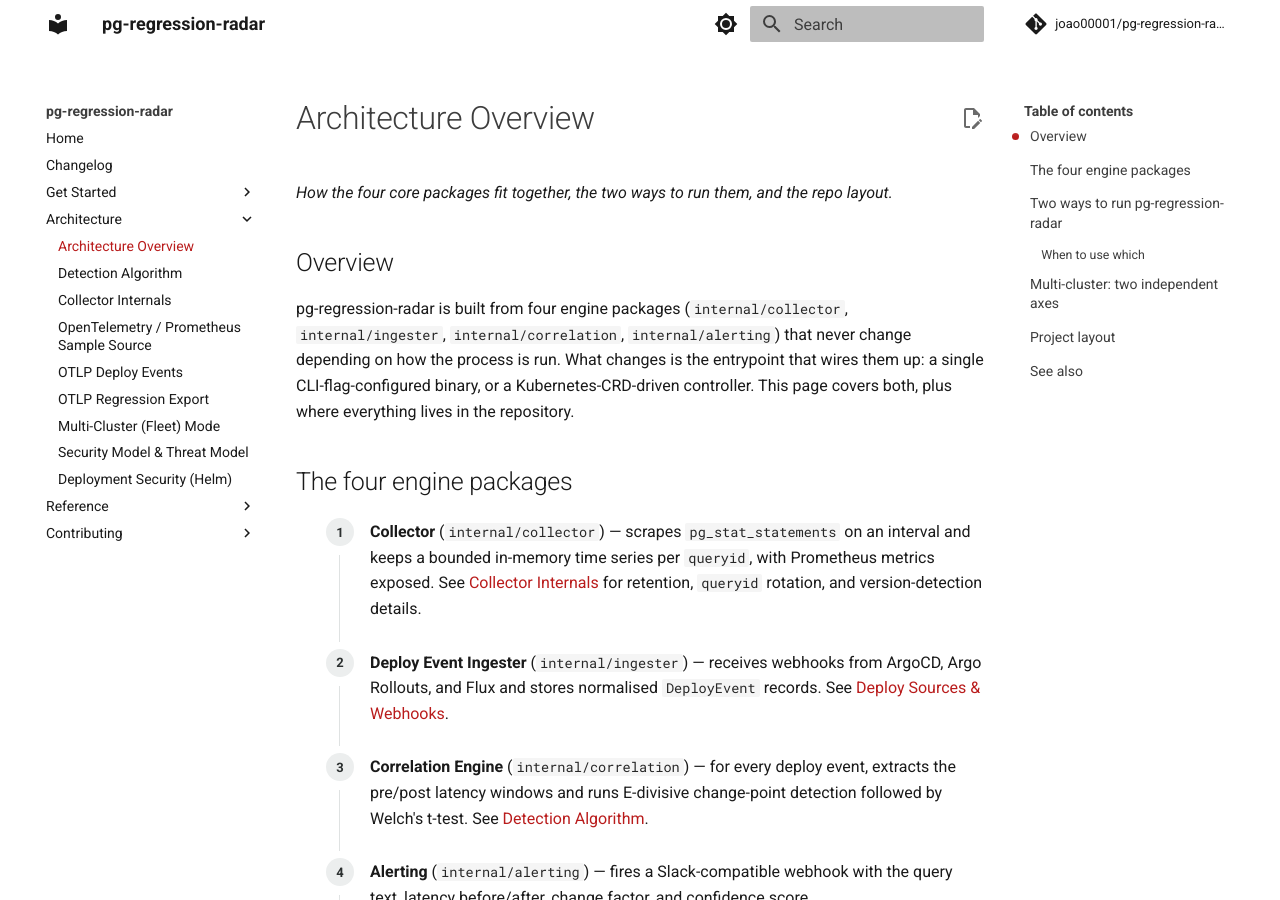
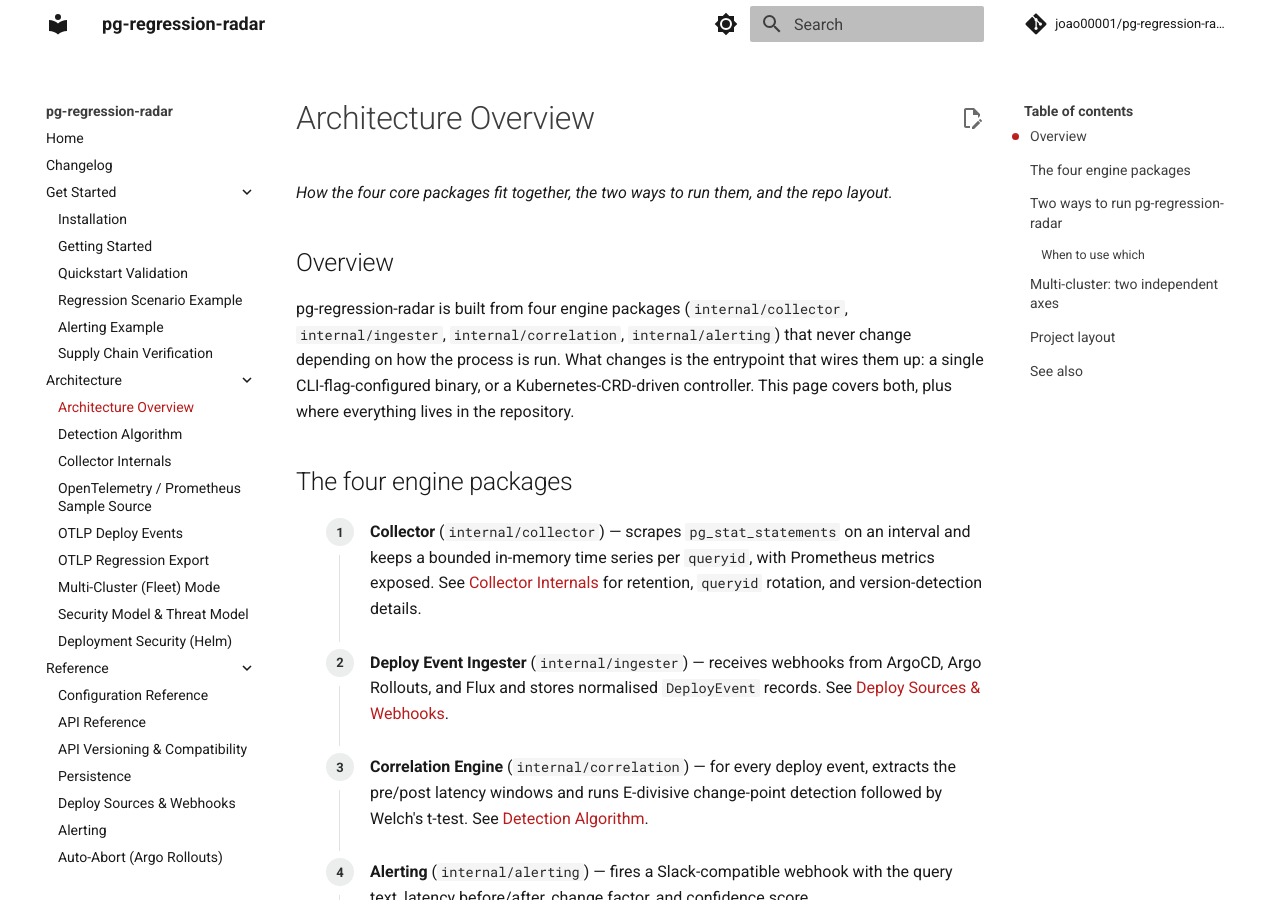
Before and after one commit to joao00001/pg-regression-radar, an MkDocs documentation site: the page built from docs/architecture.md, in a window 1280 px wide and 900 px high. Built offline with MkDocs 1.6.1 and Material for MkDocs 9.7.7, drawn with Linux system fonts in a browser that asks for light colours; comment, search, counter and statistics services are not loaded; the version menu is left out.

Commit message:
docs: expand every group of the left menu by default
The site has few pages, so showing the whole menu is more useful than hiding all groups but the current one. Add Material's navigation.expand; readers can still collapse a group.

Signed-off-by: Joao <joao.detomini@enterprisedb.com>

```diff
--- a/mkdocs.yml
+++ b/mkdocs.yml
@@ -30,6 +30,7 @@ theme:
         name: Switch to light mode
   features:
     - navigation.top
+    - navigation.expand
     - navigation.indexes
     - content.code.copy
     - content.action.edit
@@ -93,8 +94,8 @@ markdown_extensions:
       alternate_style: true
 
 # Shown as the left sidebar on every page (the Material theme's default
-# navigation, like kubernetes.io's docs): each group below is collapsed
-# except the one holding the current page. Related pages are grouped under
+# navigation, like kubernetes.io's docs): every group below starts expanded
+# (`navigation.expand`; a reader can still collapse one). Related pages are grouped under
 # a shared parent instead of listing every page at the top level. "Home" and "Roadmap" are absolute
 # links to the unversioned site (see `exclude_docs` above), identical from
 # every version.
```
